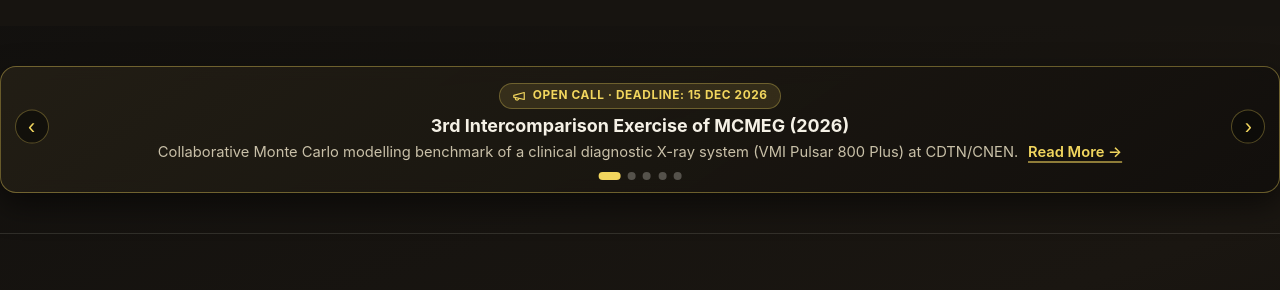
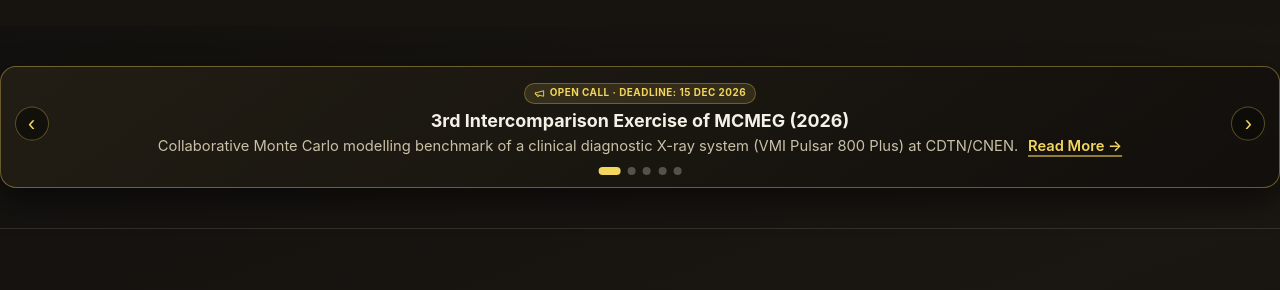
Before and after one commit to mcmegUFMG/website, a plain HTML site: page index.html in a window 1280 px wide. Shown: the part 510-800 px from the top of the page. Drawn offline with Linux system fonts and the light colour scheme.

Commit message:
Reduce font and icon size of news carousel tag pills

```diff
--- a/assets/styles.css
+++ b/assets/styles.css
@@ -428,8 +428,8 @@ header::before {
 .news-tag {
   display: inline-flex;
   align-items: center;
-  gap: 0.4rem;
-  font-size: 0.74rem;
+  gap: 0.3rem;
+  font-size: 0.62rem;
   font-weight: 700;
   letter-spacing: 0.05em;
   text-transform: uppercase;
@@ -437,13 +437,13 @@ header::before {
   background: rgba(242, 214, 94, 0.12);
   border: 1px solid rgba(242, 214, 94, 0.3);
   border-radius: 999px;
-  padding: 0.15rem 0.75rem;
-  margin-bottom: 0.1rem;
+  padding: 0.1rem 0.55rem;
+  margin-bottom: 0.05rem;
 }
 
 .news-tag-icon {
-  width: 14px;
-  height: 14px;
+  width: 11px;
+  height: 11px;
   color: var(--accent);
   flex-shrink: 0;
 }
```
